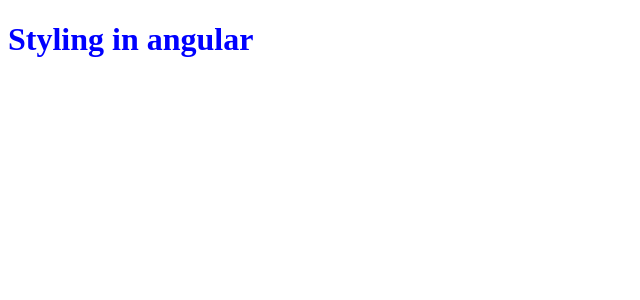
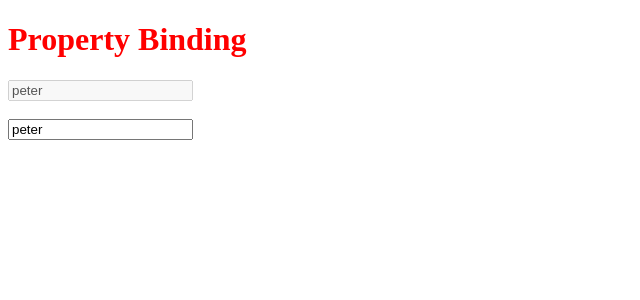
Before and after one commit to Tanyamehta22/ANGULAR-CODE-STEP-BY-STE, an Angular app: page / in a window 1280 px wide. Shown: the top 300 px of the page, without its empty margins (0-640 px from the left). Built offline with nearby package versions, Linux system fonts and the light colour scheme.

Commit message:
Property Binding Example

```diff
--- a/src/app/app.component.html
+++ b/src/app/app.component.html
@@ -1,9 +1,8 @@
 <h1 class="heading">{{title}}</h1>
 
-<!-- Internal styling. -->
-<!-- PRIOTITY IN STYLING --INLINE>INTERNAL> COMPONENT> GLOBAL STYLING -->
-<style>
-  .heading {
-    color: blue;
-  }
-</style>
+<!-- INTERPOLATION -->
+ <input type="text" name="user-name" value={{name}} disabled={{disable}}>
+ <br/> <br/>
+
+ <!-- PROPERTY BINDING -->
+ <input type ="text" name ="user-name" [value]=name [disabled]=disable>
--- a/src/app/app.component.ts
+++ b/src/app/app.component.ts
@@ -8,7 +8,9 @@ import { RouterOutlet } from '@angular/router';
   templateUrl: './app.component.html',
   styleUrl: './app.component.css'
 })
+
 export class AppComponent {
-  title = 'Styling in angular';
-
+  title = 'Property Binding';
+  name="peter"
+  disable = false;
 }
```
